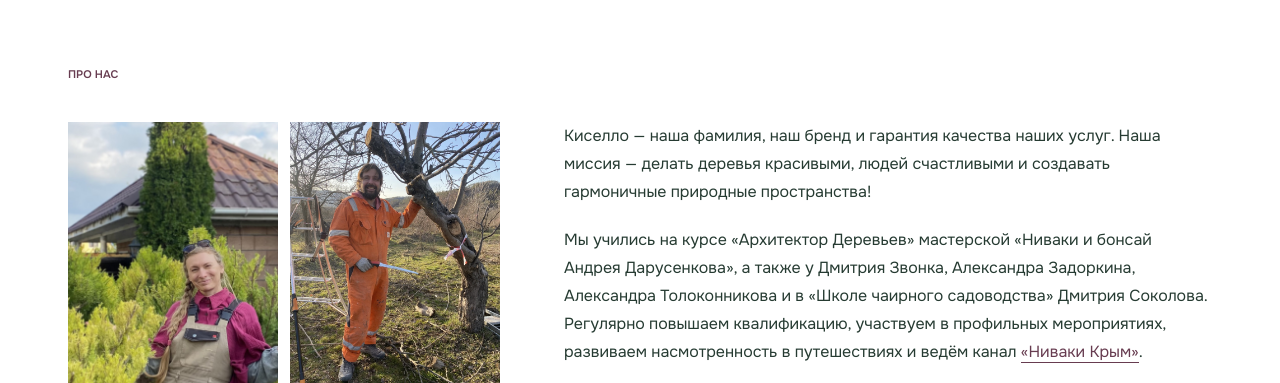
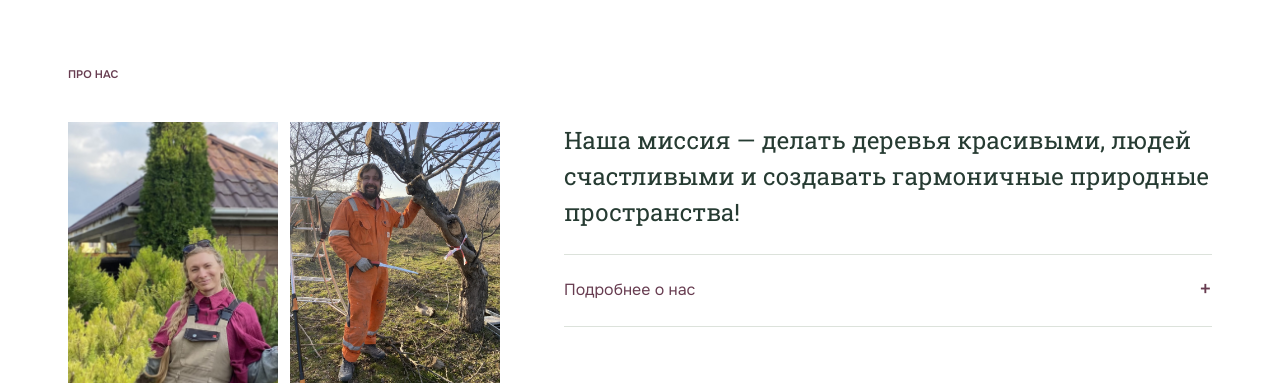
Before and after one commit to trealart-commits/Kisello, a plain HTML site: page prototype/index.html in a window 1280 px wide. Shown: the part 840-1223 px from the top of the page. Drawn offline with Linux system fonts and the light colour scheme.

Commit message:
Collapse about details behind mission statement

```diff
--- a/prototype/index.html
+++ b/prototype/index.html
@@ -46,13 +46,17 @@
           </figure>
         </div>
         <div class="about-copy">
-          <p>Киселло — наша фамилия, наш бренд и гарантия качества наших услуг. Наша миссия — делать деревья красивыми, людей счастливыми и создавать гармоничные природные пространства!</p>
+          <p class="about-mission">Наша миссия — делать деревья красивыми, людей счастливыми и создавать гармоничные природные пространства!</p>
+          <details class="about-details">
+            <summary>Подробнее о нас</summary>
+            <p>Киселло — наша фамилия, наш бренд и гарантия качества наших услуг.</p>
           <p>Мы учились на курсе «Архитектор Деревьев» мастерской «Ниваки и бонсай Андрея Дарусенкова», а также у Дмитрия Звонка, Александра Задоркина, Александра Толоконникова и в «Школе чаирного садоводства» Дмитрия Соколова. Регулярно повышаем квалификацию, участвуем в профильных мероприятиях, развиваем насмотренность в путешествиях и ведём канал <a class="text-link" href="https://t.me/niwaki_krym" target="_blank" rel="noopener">«Ниваки Крым»</a>.</p>
           <p>Доверяя нам заботу о растениях, вы можете быть уверены, что садом занимаются профессионалы своего дела.</p>
           <p>В работе мы используем остро заточенные японские инструменты, которые оставляют чистые и ровные срезы для быстрого заживления и восстановления растений. Регулярно чистим и обрабатываем инструменты перед работой с каждым деревом.</p>
           <p>Художественная обрезка, ниваки, живые изгороди, плодовые сады и дизайн цветников. К нам можно обратиться за отдельной услугой или регулярным уходом.</p>
           <p>Уточним задачу: что сохранить, что изменить, сколько внимания вы сами готовы уделить саду. Состав работ, способ оплаты и условия согласуем заранее.</p>
           <a class="text-link" href="#request">Познакомиться с вашим садом <span aria-hidden="true">↗</span></a>
+          </details>
         </div>
       </div>
       <div class="principles"><div><span>01</span><h3>Сначала разобраться</h3><p>Фото и описание помогут оценить объём. Если нужен осмотр, договоримся о консультации.</p></div><div><span>02</span><h3>Согласовать детали</h3><p>Обсудим состав работ, доступ к растениям, транспорт и растительные остатки.</p></div><div><span>03</span><h3>Заботиться дальше</h3><p>Разовый выезд или четыре встречи с садом в месяц — подберём подходящий формат.</p></div></div>
--- a/prototype/styles.css
+++ b/prototype/styles.css
@@ -41,6 +41,10 @@
 .about-team{display:grid;grid-template-columns:repeat(2,minmax(0,1fr));gap:12px}
 .about-team .about-team-photo{aspect-ratio:3/4}
 .about-team-photo-dima{object-position:42% 20%}
+.about-copy .about-mission{font-family:var(--serif);font-size:24px;line-height:1.5;margin-bottom:24px}
+.about-details{border-top:1px solid var(--line);border-bottom:1px solid var(--line);padding-bottom:0}
+.about-details[open]{padding-bottom:24px}
+.about-details summary{color:var(--plum)}
 .journal .journal-process-photo{object-position:center 65%}
 
 .header-phone{margin-left:auto}
```
